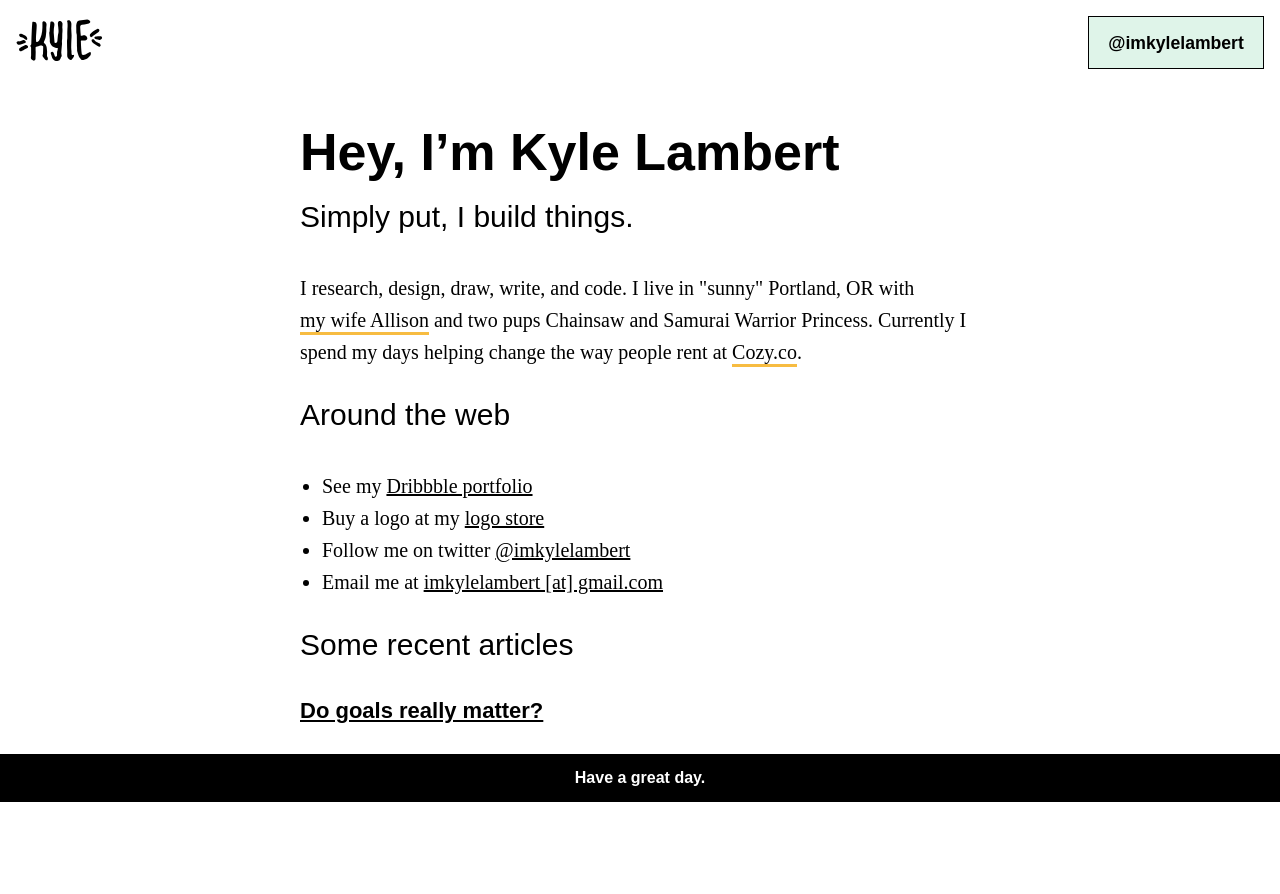
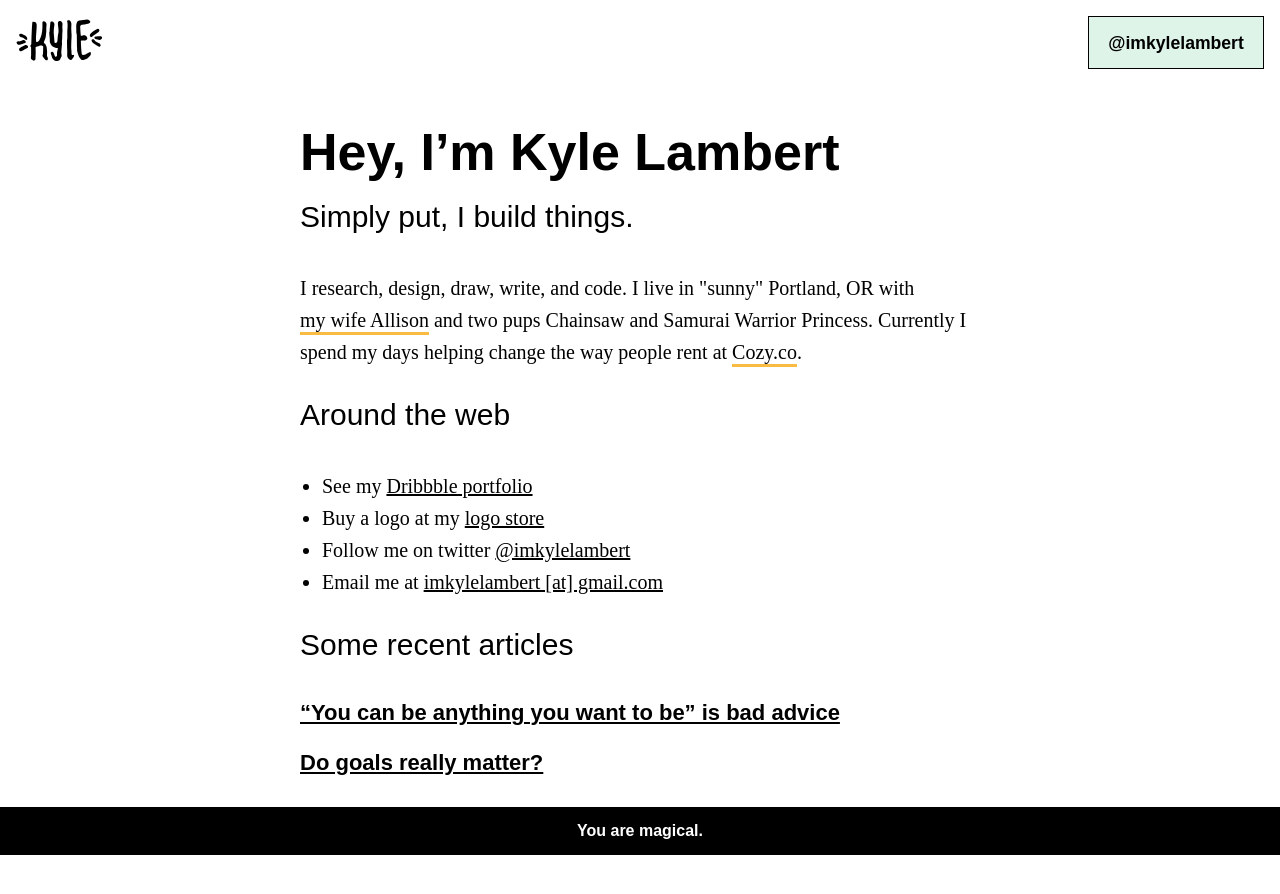
Before and after one commit to kslambert/imkylelambert, a Jekyll site: the page built from index.md, in a window 1280 px wide. Shown: the top 894 px of the page. Built offline with Jekyll 4.4.1, drawn with Linux system fonts in a browser that asks for light colours; some web fonts are replaced; part of the change alters nothing that is shown.

Commit message:
Add post be anything you want
- Update blockquote css

```diff
--- a/_includes/footer.html
+++ b/_includes/footer.html
@@ -1,4 +1,4 @@
-  <p class="footer-text">Have a great day.</p>
+  <p class="footer-text">You are magical.</p>
   {% include analytics.html %}
 </body>
 </html>
--- /dev/null
+++ b/_posts/2018-12-31-be-whatever-you-want-to-be.markdown
@@ -0,0 +1,33 @@
+---
+layout: post
+title:  "“You can be anything you want to be” is bad advice"
+date:   2018-12-29
+---
+
+![Be anything you want to be is bad advice](img/posts/be-anything.jpg "Be anything")
+
+The day was hot, candy was bouncing off the streets like raindrops in a spring rain storm. The smell of charcoal and hotdogs filled the air and patriotic melodies filled the streets. It is the forth of July, one of the most exciting kid holidays of the year. You are sitting with your family on a steaming sidewalk watching hodge-podge floats go by. At the moment your biggest concern is fighting off the other kids when the good candy starts flying. Sure you have scavenged some cheap hard candies and sweat tarts. But you are ready for the real prize. You know that someone has a bucket stocked with the real goods and the Tootsie Pops are begging to be set free.
+
+In the midst of your candy craze you look up and see a fire truck. At this moment you see your future. You state with conviction “When I grow up, I want to be a fire[man/woman]. Your well meaning parent looks at you and says “honey, you can be whatever you want to be when you grow up”.
+
+What a wonderful gift to be anything we want to be. We live in a world where this has some truth. For a majority of us living in the western world there are mountains of opportunity. Some of us have easier paths than others, but opportunity abounds. We have access to the internet and wells of knowledge. And with that comes the ability to be whatever we want.
+
+We have heard it since we were children “If you try your hardest you can be anything you want to be”. This advice came from loving parental figures who wanted us to live happy and fulfilled lives. They had dreams of us accomplishing the things they wished they could have. They saw the world was changing and opening up the doors for their children.
+
+### The problem is being whatever you want to be isn’t always healthy
+
+We can better ourselves. We can achieve dreams. But we can’t achieve all of our dreams. Some of our dreams wouldn’t make us happy based on how we are wired.
+
+We live in a time and place where it is easy to compare our lives with others. Comparison can be good, but also dangerous. Theadore Rosevelt famously stated “Comparison is the thief of joy.” When we compare, we take our lives and swap them for others that we deem successful. In our mind the swap is seamless. Our life is dropped into their world without a hiccup. But this doesn’t work. We are all built too different for it to work. We aren’t a one size fits all puzzle piece that connects perfectly with every other piece.
+
+> It took me a while to realize that I would be paralyzed by some peoples lives and successes.
+
+Growing up I wanted to be in the NBA. I thought I had a shot. My dad is still rolling his eyes at this dream. I loved basketball. I knew all the players and their stats, and I watched every game. I ate it up! I loved basketball so much, I thought I’d be a success if I played it professionally. The problem was, I stopped growing at 5'10". To top that I was diagnosed with a genetic heart condition. This condition made cardio exercise and working out my hell. Guess what? When you are a professional athlete, your days are filled with workouts. I looked up to all these athletes and wanted what they had. I thought I would be happy doing what they did. What I didn’t realize was their day-to-day realities would be my misery. If I worked out 5-6 hours daily would literally kill me. No seriously, my heart would stop.
+
+So no, I am not in the NBA. Do I still love basketball? Heck yes! And maybe I could still make it to the NBA. But it would probably be as a designer in the Trail Blazers front office, and not a point guard in their back court.
+
+When you are looking at jobs and careers that look sexy and glamorous, you should peek behind the curtains. What do days look like for all of the successful individuals whose lives you covet? Do you think you would be happy in their shoes, doing all the things they do? Are their worlds and jobs as glamorous behind the curtains? A position that one person is thriving in might be emotional torture for another.
+
+If you covet the lifestyle of an entrepreneur but can’t function outside of stability, being your own boss will crush you. That is fine. Just understand your strengths and limitations.
+
+Being anything you want to be is an ideal concept. But it might not work out how you though. Instead of being whatever you want to be, find the role that you would thrive in. Don’t pursue careers because they look good on other people. Discover if you would be happy in those roles. Test the waters, and if it isn’t a fit, find something that is! Success is great, but not at the expense of your emotional health.
--- a/_sass/_type.scss
+++ b/_sass/_type.scss
@@ -30,6 +30,7 @@ h2 {
 h3 {
   font-size: 1.375rem;
   font-weight: 800;
+  line-height: 1.6rem;
   margin-bottom: 1.5rem;
 }
 
@@ -51,7 +52,8 @@ p {
 
 blockquote {
   display: table;
-  border-bottom: 5px solid $light-green;
+  border-left: 5px solid $light-green;
+  padding-left: 1rem;
   margin: 0 auto 2rem;
 
   p {
@@ -59,7 +61,7 @@ blockquote {
     color: $black;
     font-size: 1.5rem;
     font-style: italic;
-    margin-bottom: .5rem;
+    margin: .5rem 0;
   }
 }
 
```
Also changed, not shown: img/posts/be-anything.jpg (added).
